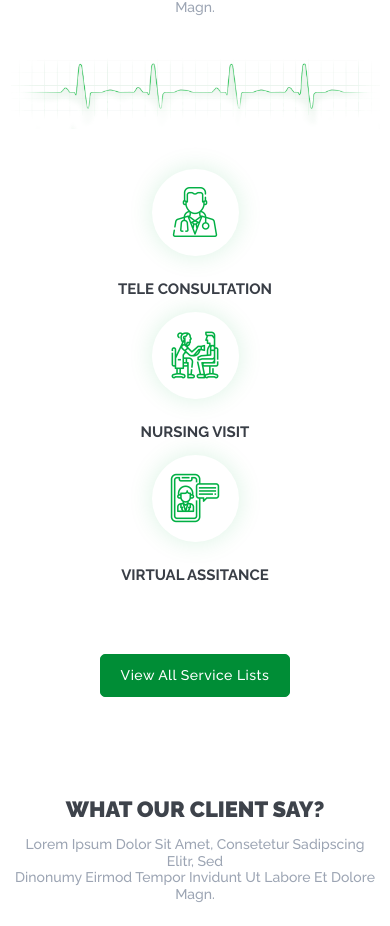
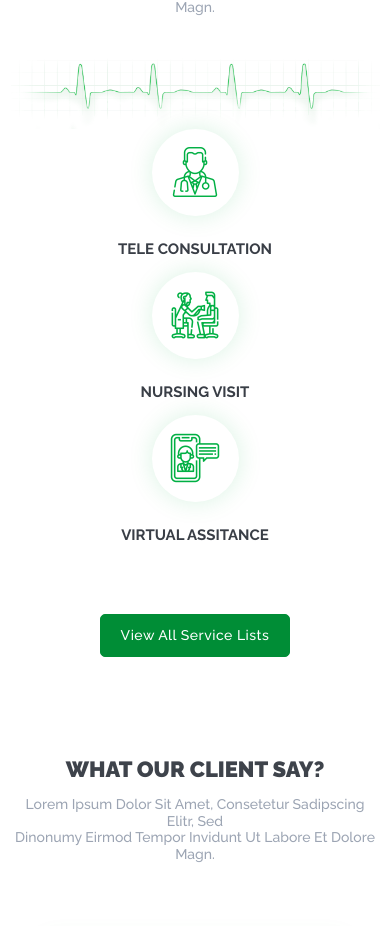
Before and after one commit to felcon2857/smh-website, a React (Create React App) app: page / in a window 390 px wide. Shown: the part 2687-3613 px from the top of the page. Built offline with nearby package versions, Linux system fonts and the light colour scheme; a web font is replaced by a local one.

Commit message:
media query update mobile slde

```diff
--- a/src/styles/mediaquery.css
+++ b/src/styles/mediaquery.css
@@ -125,6 +125,9 @@
   .testimonial-card-text {
     font-size: 12px;
   }
+  .list-of-service {
+    margin: 0px auto;
+  }
 }
 /* small laptops */
 @media only screen and (max-width: 1366px) {
```
